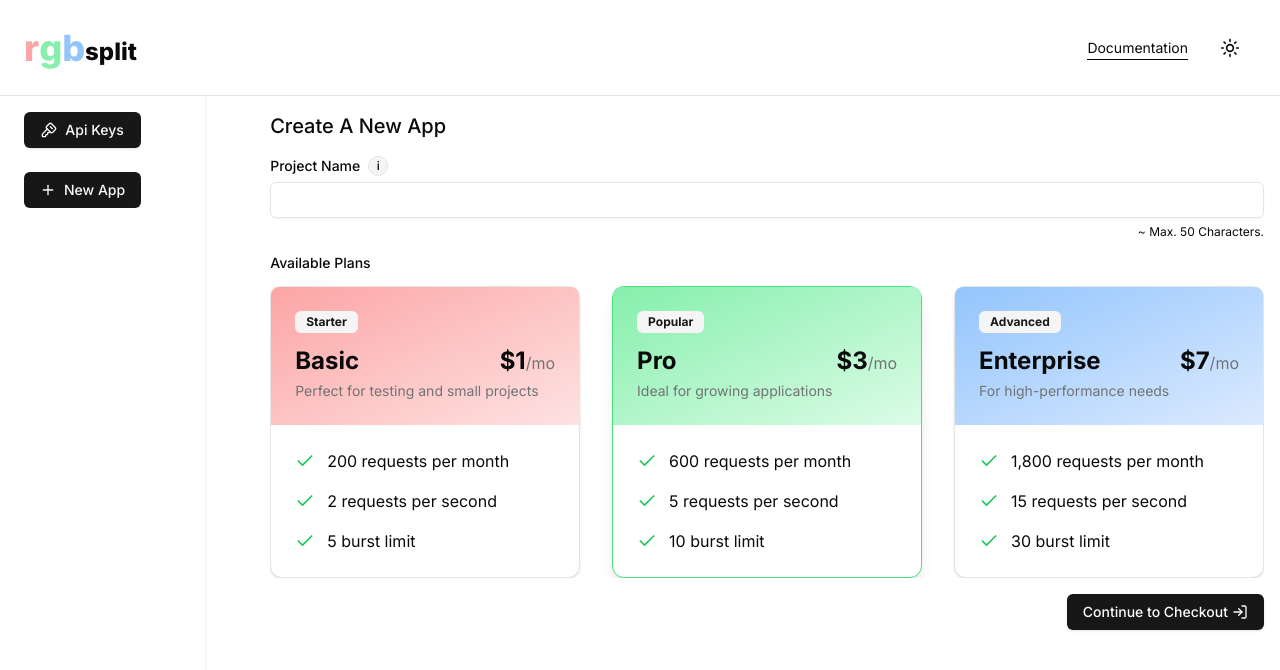
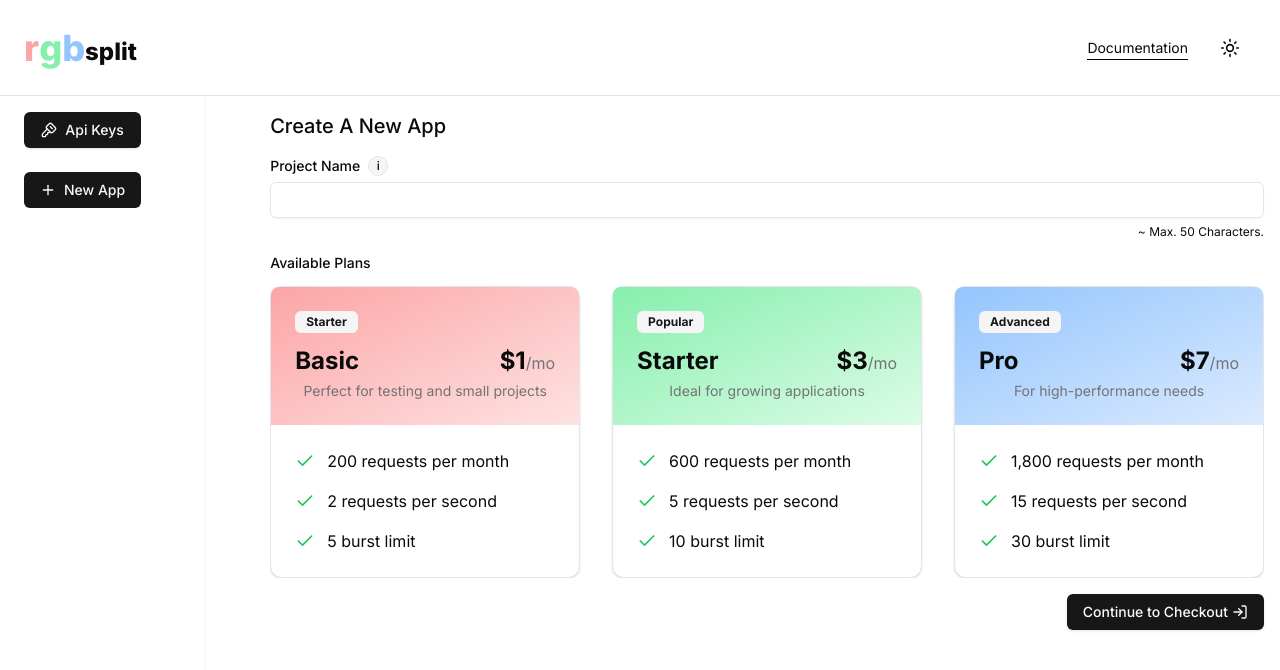
Before and after one commit to shubomifashakin/rgb_splitting_web, a Next.js app: page /dashboard/new in a window 1280 px wide. Shown: the top 670 px of the page. Built offline with nearby package versions, Linux system fonts and the light colour scheme.

Commit message:
implementing payments

```diff
--- a/app/dashboard/new/page.tsx
+++ b/app/dashboard/new/page.tsx
@@ -1,65 +1,15 @@
 "use client";
 
-import { Button } from "@/components/ui/button";
-import { Input } from "@/components/ui/input";
-import { Label } from "@/components/ui/label";
-import { PricingTable } from "@/components/ui/plans";
-import {
-  Tooltip,
-  TooltipContent,
-  TooltipProvider,
-  TooltipTrigger,
-} from "@/components/ui/tooltip";
-import { LogIn } from "lucide-react";
-import { useState } from "react";
+import dynamic from "next/dynamic";
 
-export default function NewKeyPage() {
-  const [selectedPlan, setPlan] = useState("");
+//paystack uses the window object to work, hence the need for the ssr: false
+const DynamicComponentWithNoSSR = dynamic(
+  () => import("@/components/ui/newPage"),
+  {
+    ssr: false,
+  },
+);
 
-  return (
-    <div>
-      <h1 className="text-xl font-medium">Create A New App</h1>
-
-      <form className="mt-4 flex flex-col gap-y-4">
-        <div className="space-y-1.5">
-          <Label htmlFor="projectName" className="flex items-center gap-x-2">
-            Project Name
-            <TooltipProvider>
-              <Tooltip>
-                <TooltipTrigger asChild>
-                  <span className="flex aspect-square w-5 items-center justify-center rounded-full border bg-muted text-xs">
-                    i
-                  </span>
-                </TooltipTrigger>
-                <TooltipContent>
-                  <p>The Project this api key is primarily used for.</p>
-                </TooltipContent>
-              </Tooltip>
-            </TooltipProvider>
-          </Label>
-
-          <Input id="projectName" maxLength={50} minLength={5} />
-
-          <small className="block text-right text-xs">
-            ~&nbsp;Max. 50 Characters.
-          </small>
-        </div>
-
-        <div className="space-y-4">
-          <Label htmlFor="Plans" className="flex items-center gap-x-2">
-            Available Plans
-          </Label>
-
-          <PricingTable />
-        </div>
-
-        <Button
-          type="submit"
-          className="btn-style rgb-gradient gap-x-1 self-end"
-        >
-          Continue to Checkout <LogIn />
-        </Button>
-      </form>
-    </div>
-  );
+export default function NewPage() {
+  return <DynamicComponentWithNoSSR />;
 }
--- a/app/dashboard/page.tsx
+++ b/app/dashboard/page.tsx
@@ -11,7 +11,7 @@ export default async function Page() {
 
   //fetch the users tokens
   const req = await fetch(
-    `https://psc34zajof.execute-api.us-east-1.amazonaws.com/prod/v1/keys/user1234`,
+    `https://71pqwiz46d.execute-api.us-east-1.amazonaws.com/prod/v1/keys/user1234`,
     {
       headers: {
         Authorization: `Bearer ${token}`,
@@ -20,7 +20,6 @@ export default async function Page() {
   );
 
   const apiKeys = (await req.json()) as apiKey[];
-
   return (
     <div>
       <ApiKeyTable apiKeys={apiKeys} />
--- a/app/layout.tsx
+++ b/app/layout.tsx
@@ -7,6 +7,7 @@ import { Toaster } from "@/components/ui/toaster";
 import ThemeProvider from "@/components/Providers/ThemeProvider";
 
 import "./globals.css";
+import QueryProvider from "@/components/Providers/QueryClientProvider";
 
 const InterFont = Inter({
   subsets: ["latin"],
@@ -26,6 +27,7 @@ export default function RootLayout({
 }>) {
   return (
     <ClerkProvider>
+      <QueryProvider>
         <ThemeProvider>
           <html lang="en">
             <body className={`${InterFont.className} antialiased`}>
@@ -34,6 +36,7 @@ export default function RootLayout({
             </body>
           </html>
         </ThemeProvider>
+      </QueryProvider>
     </ClerkProvider>
   );
 }
--- /dev/null
+++ b/components/Providers/QueryClientProvider.tsx
@@ -0,0 +1,14 @@
+"use client";
+import { QueryClient, QueryClientProvider } from "@tanstack/react-query";
+
+const queryClient = new QueryClient();
+
+export default function QueryProvider({
+  children,
+}: {
+  children: React.ReactNode;
+}) {
+  return (
+    <QueryClientProvider client={queryClient}>{children}</QueryClientProvider>
+  );
+}
--- a/components/Providers/ThemeProvider.tsx
+++ b/components/Providers/ThemeProvider.tsx
@@ -1,21 +1,26 @@
 "use client";
+
 import { createContext, ReactNode, useState, useEffect } from "react";
 
 export const ThemeCtx = createContext<{
   currentTheme: "light" | "dark";
   updateTheme: () => void;
-}>({ currentTheme: "light", updateTheme() {} });
+}>({ currentTheme: "dark", updateTheme() {} });
 
 export default function ThemeProvider({ children }: { children: ReactNode }) {
-  const [currentTheme, changeTheme] = useState<"light" | "dark">("light");
+  const [currentTheme, changeTheme] = useState<"light" | "dark">("dark");
 
   const updateDocumentClass = (theme: "light" | "dark") => {
     if (theme === "dark") {
+      document.documentElement.classList.remove("light");
       document.documentElement.classList.add("dark");
+      document.documentElement.style.colorScheme = "dark";
 
       localStorage.setItem("theme", "dark");
     } else {
       document.documentElement.classList.remove("dark");
+      document.documentElement.classList.add("light");
+      document.documentElement.style.colorScheme = "light";
 
       localStorage.setItem("theme", "light");
     }
@@ -23,7 +28,9 @@ export default function ThemeProvider({ children }: { children: ReactNode }) {
 
   function updateTheme() {
     const newTheme = currentTheme === "light" ? "dark" : "light";
+
     updateDocumentClass(newTheme);
+
     changeTheme(newTheme);
   }
 
@@ -33,13 +40,10 @@ export default function ThemeProvider({ children }: { children: ReactNode }) {
       | "dark"
       | null;
 
-    const mediaQuery = window.matchMedia("(prefers-color-scheme: dark)");
-    const systemPreferences = mediaQuery.matches ? "dark" : "light";
-    const theme = storageTheme ? storageTheme : systemPreferences;
+    const theme = storageTheme ? storageTheme : "light";
 
-    if (theme === "dark") {
-      document.documentElement.classList.add("dark");
-    }
+    document.documentElement.classList.add(theme);
+    document.documentElement.style.colorScheme = theme;
 
     changeTheme(theme);
   }, []);
--- /dev/null
+++ b/components/ui/newPage.tsx
@@ -0,0 +1,133 @@
+"use client";
+
+import { useState } from "react";
+
+import { useMutation } from "@tanstack/react-query";
+
+import PaystackPop from "@paystack/inline-js";
+
+import { LogIn } from "lucide-react";
+
+import { Button } from "@/components/ui/button";
+import { Input } from "@/components/ui/input";
+import { Label } from "@/components/ui/label";
+import { PricingTable } from "@/components/ui/plans";
+import {
+  Tooltip,
+  TooltipContent,
+  TooltipProvider,
+  TooltipTrigger,
+} from "@/components/ui/tooltip";
+
+export default function NewKeyPage() {
+  const [selectedPlan, setPlan] = useState<null | string>(null);
+  const [projectName, setProjectName] = useState("");
+
+  const { mutate, isPending } = useMutation({
+    mutationKey: ["plans"],
+
+    mutationFn: async function () {
+      console.log("hello");
+      const req = await fetch(
+        "https://71pqwiz46d.execute-api.us-east-1.amazonaws.com/prod/v1/trigger-payment",
+      );
+
+      if (!req.ok) {
+        const error = await req.json();
+
+        throw new Error(error.message);
+      }
+
+      const data = (await req.json()) as {
+        status: boolean;
+        message: string;
+        data: {
+          authorization_url: string;
+          access_code: string;
+          reference: string;
+        };
+      };
+
+      console.log(data);
+
+      const popup = new PaystackPop();
+      popup.resumeTransaction({ accessCode: data.data.access_code });
+    },
+
+    onError: (error: unknown) => {
+      console.log(error, "hey");
+    },
+
+    onSuccess: (data) => {
+      console.log(data, "yh");
+    },
+  });
+
+  function handleSelectPlan(plan: string) {
+    setPlan(plan);
+  }
+
+  async function handleSubmit(e: React.FormEvent) {
+    e.preventDefault();
+
+    if (!selectedPlan || !projectName) return;
+
+    mutate();
+  }
+
+  return (
+    <div>
+      <h1 className="text-xl font-medium">Create A New App</h1>
+
+      <form onSubmit={handleSubmit} className="mt-4 flex flex-col gap-y-4">
+        <div className="space-y-1.5">
+          <Label htmlFor="projectName" className="flex items-center gap-x-2">
+            Project Name
+            <TooltipProvider>
+              <Tooltip>
+                <TooltipTrigger asChild>
+                  <span className="flex aspect-square w-5 items-center justify-center rounded-full border bg-muted text-xs">
+                    i
+                  </span>
+                </TooltipTrigger>
+                <TooltipContent>
+                  <p>The Project this api key is primarily used for.</p>
+                </TooltipContent>
+              </Tooltip>
+            </TooltipProvider>
+          </Label>
+
+          <Input
+            id="projectName"
+            maxLength={50}
+            minLength={5}
+            onChange={(e) => setProjectName(e.target.value)}
+          />
+
+          <small className="block text-right text-xs">
+            ~&nbsp;Max. 50 Characters.
+          </small>
+        </div>
+
+        <div className="space-y-4">
+          <Label htmlFor="Plans" className="flex items-center gap-x-2">
+            Available Plans
+          </Label>
+
+          <PricingTable
+            handleSelectPlan={handleSelectPlan}
+            selectedPlan={selectedPlan}
+          />
+        </div>
+
+        <Button
+          disabled={isPending}
+          type="submit"
+          className="btn-style rgb-gradient gap-x-1 self-end"
+        >
+          Continue to Checkout <LogIn />
+        </Button>
+      </form>
+    </div>
+  );
+}
--- a/components/ui/plans.tsx
+++ b/components/ui/plans.tsx
@@ -1,6 +1,6 @@
 import { Check } from "lucide-react";
+import { Badge } from "@/components/ui/badge";
 import { Card, CardContent, CardHeader } from "@/components/ui/card";
-import { Badge } from "@/components/ui/badge";
 
 const tiers = [
   {
@@ -16,9 +16,10 @@ const tiers = [
     color:
       "bg-gradient-to-br from-red-300 to-red-100 dark:from-red-600 dark:to-red-900",
     buttonText: "Get Started",
+    border: "border-red-400 shadow-lg",
   },
   {
-    name: "Pro",
+    name: "Starter",
     price: 3,
     badge: "Popular",
     description: "Ideal for growing applications",
@@ -31,9 +32,10 @@ const tiers = [
       "bg-gradient-to-br from-green-300 to-green-100 dark:from-green-600 dark:to-green-900",
     buttonText: "Upgrade to Pro",
     popular: true,
+    border: "border-green-400 shadow-lg",
   },
   {
-    name: "Enterprise",
+    name: "Pro",
     price: 7,
     badge: "Advanced",
     description: "For high-performance needs",
@@ -45,19 +47,32 @@ const tiers = [
     color:
       "bg-gradient-to-br from-blue-300 to-blue-100 dark:from-blue-600 dark:to-blue-900",
     buttonText: "Contact Sales",
+    border: "border-blue-400 shadow-lg",
   },
 ];
 
-export function PricingTable() {
+export function PricingTable({
+  handleSelectPlan,
+  selectedPlan,
+}: {
+  handleSelectPlan: (plan: string) => void;
+  selectedPlan: string | null;
+}) {
   return (
     <div>
       <div className="mx-auto grid max-w-6xl gap-8 overflow-hidden md:grid-cols-2 lg:grid-cols-3">
         {tiers.map((tier) => (
+          <button
+            type="button"
+            key={tier.name}
+            onClick={() => handleSelectPlan(tier.name)}
+          >
             <Card
-            key={tier.name}
-            className={`relative ${tier.popular ? "border-green-400 shadow-lg" : ""}`}
+              className={`relative ${selectedPlan === tier.name ? tier.border : ""} transition-colors duration-150`}
             >
-            <CardHeader className={`${tier.color} space-y-1 rounded-t-lg p-6`}>
+              <CardHeader
+                className={`${tier.color} space-y-1 rounded-t-lg p-6`}
+              >
                 <Badge variant="secondary" className="mb-2 w-fit">
                   {tier.badge}
                 </Badge>
@@ -89,6 +104,7 @@ export function PricingTable() {
                 </ul>
               </CardContent>
             </Card>
+          </button>
         ))}
       </div>
     </div>
--- a/package.json
+++ b/package.json
@@ -10,11 +10,13 @@
   },
   "dependencies": {
     "@clerk/nextjs": "^6.11.3",
+    "@paystack/inline-js": "^2.22.2",
     "@radix-ui/react-label": "^2.1.2",
     "@radix-ui/react-popover": "^1.1.6",
     "@radix-ui/react-slot": "^1.1.2",
     "@radix-ui/react-toast": "^1.2.6",
     "@radix-ui/react-tooltip": "^1.1.8",
+    "@tanstack/react-query": "^5.66.11",
     "class-variance-authority": "^0.7.1",
     "clsx": "^2.1.1",
     "lucide-react": "^0.475.0",
@@ -27,6 +29,7 @@
   "devDependencies": {
     "@eslint/eslintrc": "^3",
     "@types/node": "^20",
+    "@types/paystack__inline-js": "^1.0.1",
     "@types/react": "^19",
     "@types/react-dom": "^19",
     "eslint": "^9",
```
Also changed, not shown: 1 other file (tests, documents, lock files or other folders). Lines whose indentation alone changed are shown as unchanged.
